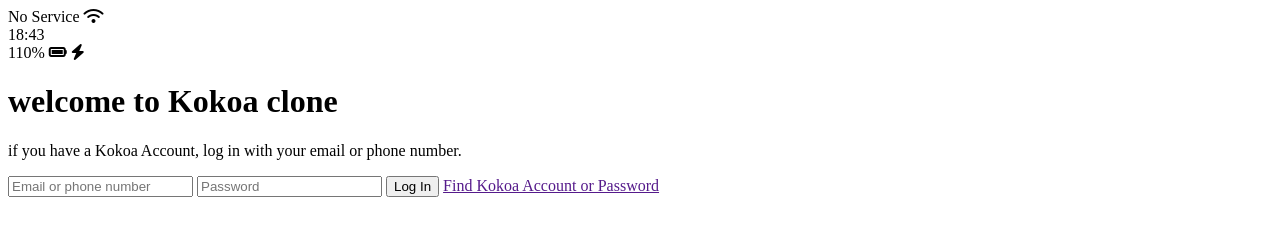
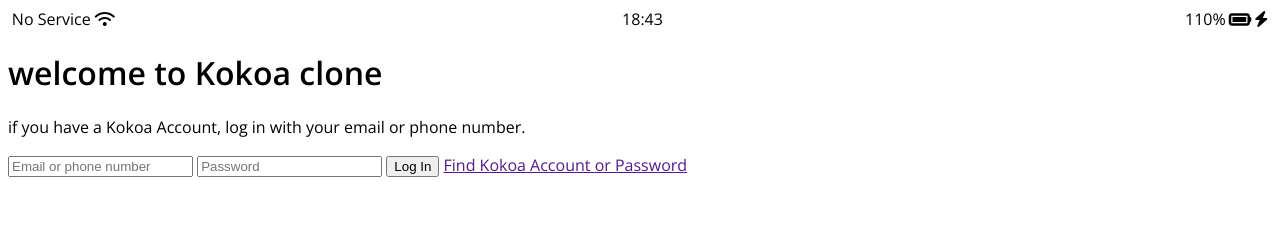
Before and after one commit to sungjin-0120/kokoa-clone-2020, a plain HTML site: page index.html in a window 1280 px wide. Drawn offline with nearby package versions, Linux system fonts and the light colour scheme.

Commit message:
Update-html

```diff
--- /dev/null
+++ b/css/style.css
@@ -0,0 +1,26 @@
+@import url("https://fonts.googleapis.com/css2?family=Open+Sans:wght@400;600&display=swap");
+body {
+  font-family: "Open Sans", sans-serif;
+}
+.status-bar {
+  display: flex;
+  justify-content: center;
+}
+.status-bar__column {
+  width: 33%;
+}
+.status-bar__column:first-child {
+  margin-right: 5px;
+}
+.status-bar__column:nth-child(2) {
+  display: flex;
+  justify-content: center;
+}
+.status-bar__column:last-child {
+  display: flex;
+  justify-content: flex-end;
+  align-items: center;
+}
+.status-bar__column .fa-battery-full {
+  margin: 0px 3px;
+}
--- a/index.html
+++ b/index.html
@@ -5,9 +5,10 @@
     <meta http-equiv="X-UA-Compatible" content="IE=edge" />
     <meta name="viewport" content="width=device-width, initial-scale=1.0" />
     <title>Welcome to KokoaTalk</title>
+    <link rel="stylesheet" href="css/style.css" />
   </head>
   <body>
-    <div id="status-bar">
+    <div class="status-bar">
       <div class="status-bar__column">
         <span>No Service</span>
         <i class="fas fa-wifi"></i>
@@ -17,7 +18,7 @@
       </div>
       <div class="status-bar__column">
         <span>110%</span>
-        <i class="fas fa-battery-full"></i>
+        <i class="fas fa-battery-full fa-lg"></i>
         <i class="fas fa-bolt"></i>
       </div>
     </div>
```
